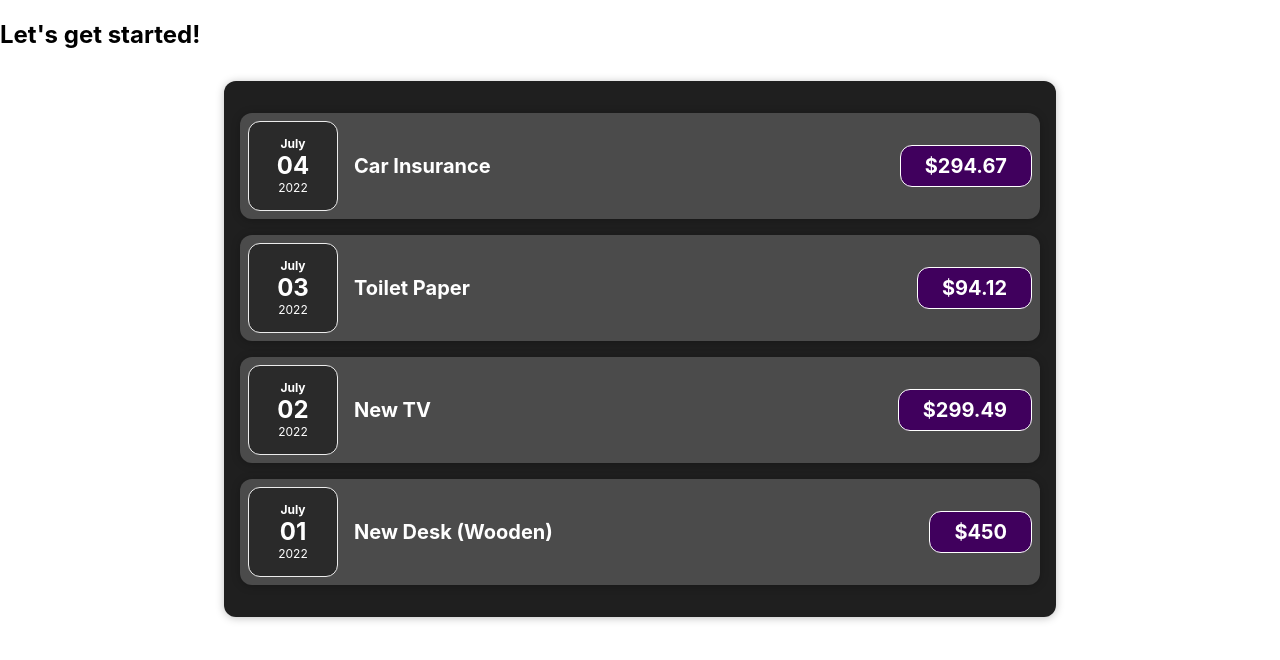
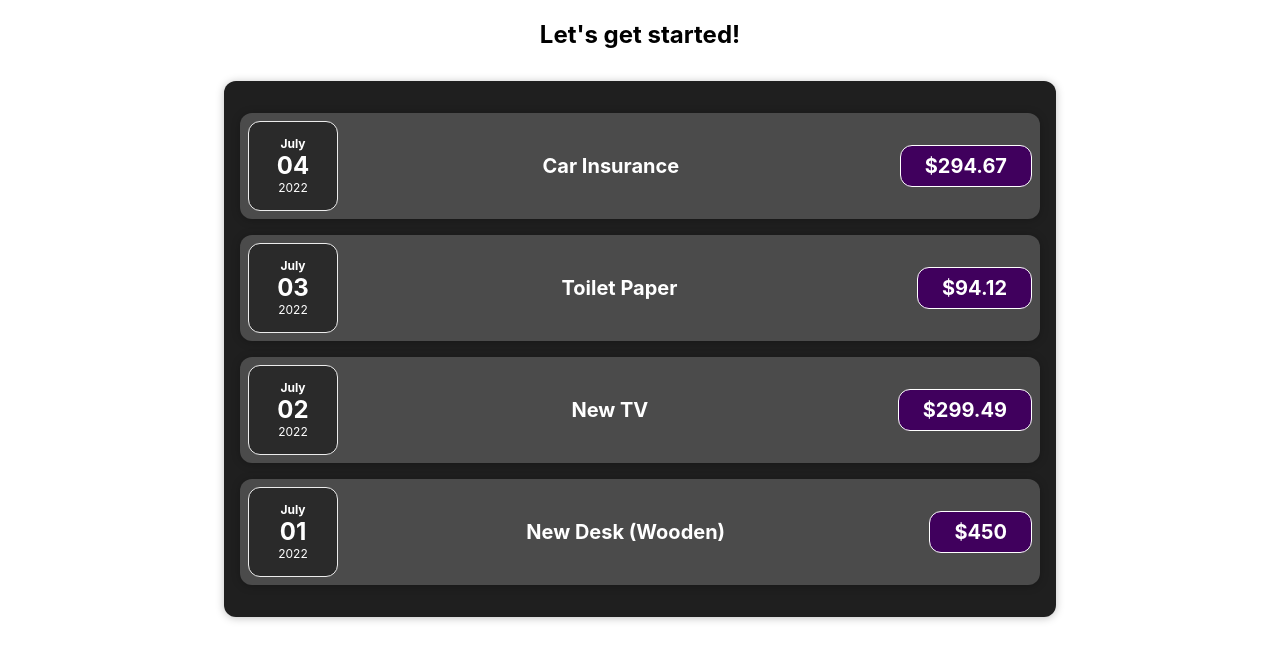
Before and after one commit to Jerry-Yeh/React-The-Complete-Guide-Section3to5, a React (Create React App) app: page / in a window 1280 px wide. Shown: the top 660 px of the page. Built offline with nearby package versions, Linux system fonts and the light colour scheme.

Commit message:
An Alternative Function Syntax (ES6 Arrow Function)

```diff
--- a/src/App.js
+++ b/src/App.js
@@ -2,9 +2,8 @@
 
 import "./App.css";
 import Expenses from "./components/Expenses/Expenses";
-import React from "react";
 
-function App() {
+const App = () => {
   const expenses = [
     { title: "Car Insurance", amount: 294.67, date: new Date(2022, 6, 4) },
     { title: "Toilet Paper", amount: 94.12, date: new Date(2022, 6, 3) },
@@ -12,19 +11,12 @@ function App() {
     { title: "New Desk (Wooden)", amount: 450, date: new Date(2022, 6, 1) },
   ];
 
-  return React.createElement(
-    "div",
-    {},
-    React.createElement("h2", {}, "Let's get started!"),
-    React.createElement(Expenses, { items: expenses })
+  return (
+    <div className="App">
+      <h2>Let's get started!</h2>
+      <Expenses items={expenses} />
+    </div>
   );
-
-  // return (
-  //   <div className="App">
-  //     <h2>Let's get started!</h2>
-  //     <Expenses items={expenses} />
-  //   </div>
-  // );
 }
 
 export default App;
--- a/src/components/Expenses/ExpenseDate.js
+++ b/src/components/Expenses/ExpenseDate.js
@@ -1,7 +1,7 @@
 /** @format */
 import './ExpenseDate.css';
 
-function ExpenseDate(props) {
+const ExpenseDate = (props) => {
   const month = props.date.toLocaleString("en-US", { month: "long" });
   const day = props.date.toLocaleString("en-US", { day: "2-digit" });
   const year = props.date.getFullYear();
--- a/src/components/Expenses/ExpenseItem.js
+++ b/src/components/Expenses/ExpenseItem.js
@@ -5,7 +5,7 @@ import ExpenseDate from "./ExpenseDate";
 import "./ExpenseItem.css";
 import Card from '../UI/Card';
 
-function ExpenseItem(props) {
+const ExpenseItem = (props) => {
   return (
     <Card className="expense-item">
       <ExpenseDate date={props.date} />
--- a/src/components/Expenses/Expenses.js
+++ b/src/components/Expenses/Expenses.js
@@ -4,7 +4,7 @@ import ExpenseItem from "./ExpenseItem";
 import "./Expenses.css";
 import Card from '../UI/Card';
 
-function Expense(props) {
+const Expense = (props) => {
   return (
     <Card className="expenses">
       <ExpenseItem
```
